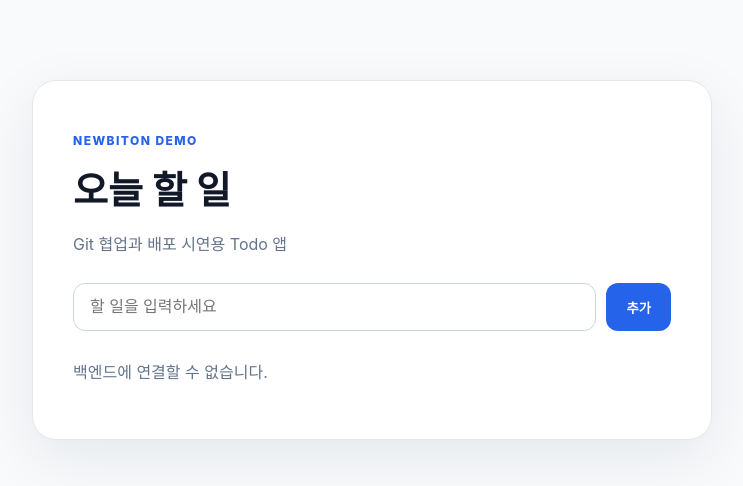
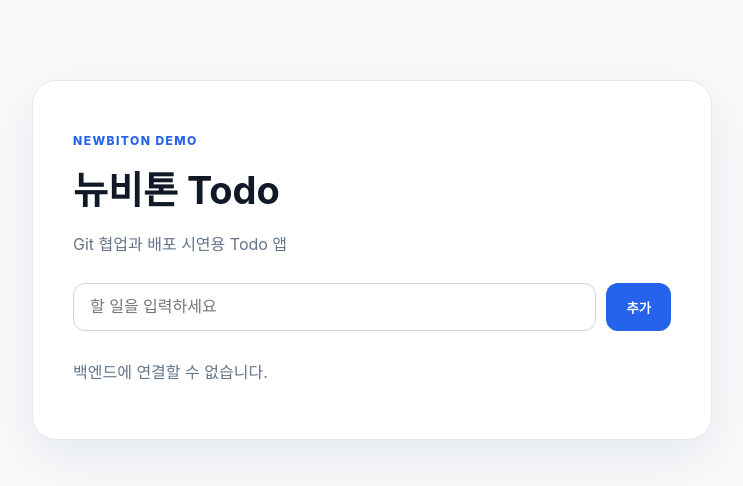
Before and after one commit to t2easure/newbiton-demo, a website built with Vite: page frontend/index.html in a window 1280 px wide. Shown: the whole page, without its empty margins (268-1011 px from the left). Built offline with nearby package versions, Linux system fonts and the light colour scheme; no server answers.

Commit message:
update todo page title

```diff
--- a/frontend/index.html
+++ b/frontend/index.html
@@ -8,7 +8,7 @@
 <body>
   <main class="container">
     <p class="eyebrow">NEWBITON DEMO</p>
-    <h1>오늘 할 일</h1>
+    <h1>뉴비톤 Todo</h1>
     <p class="description">Git 협업과 배포 시연용 Todo 앱</p>
     <form id="todo-form">
       <input id="todo-input" placeholder="할 일을 입력하세요">
```
